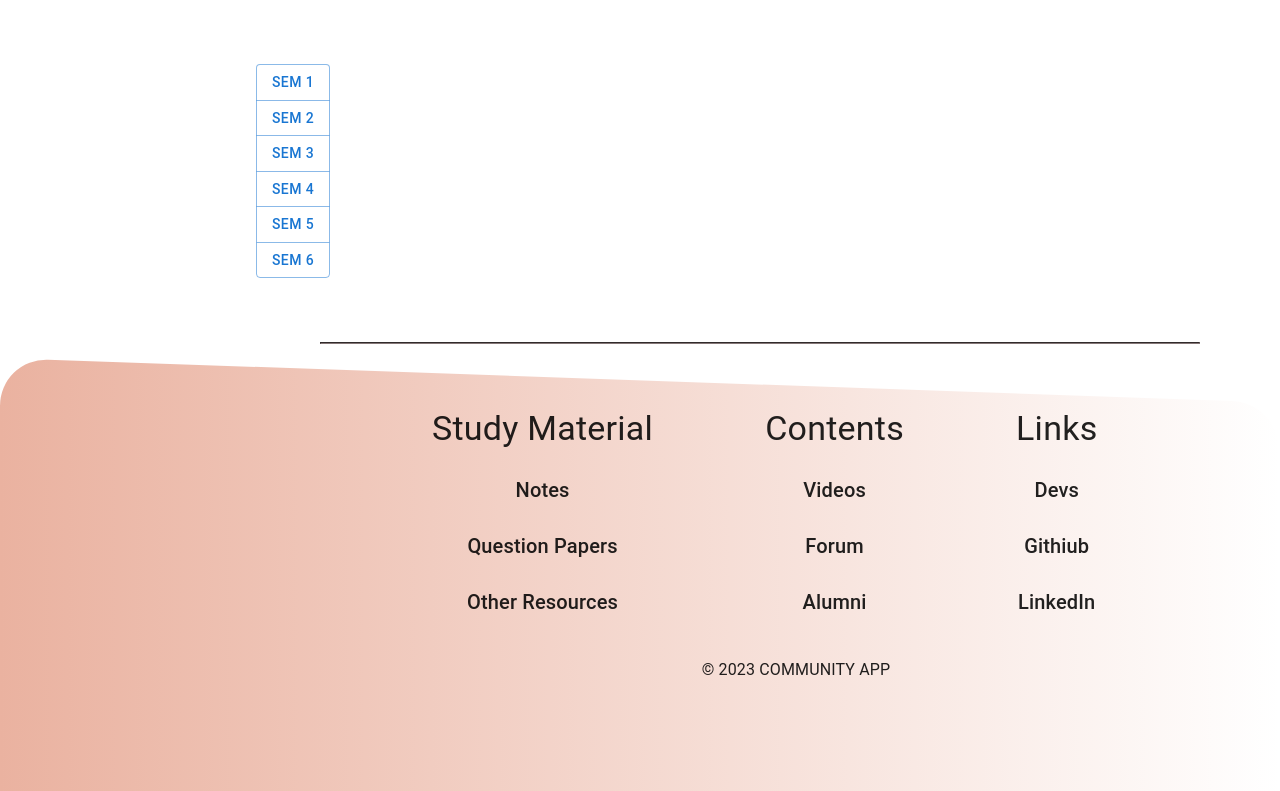
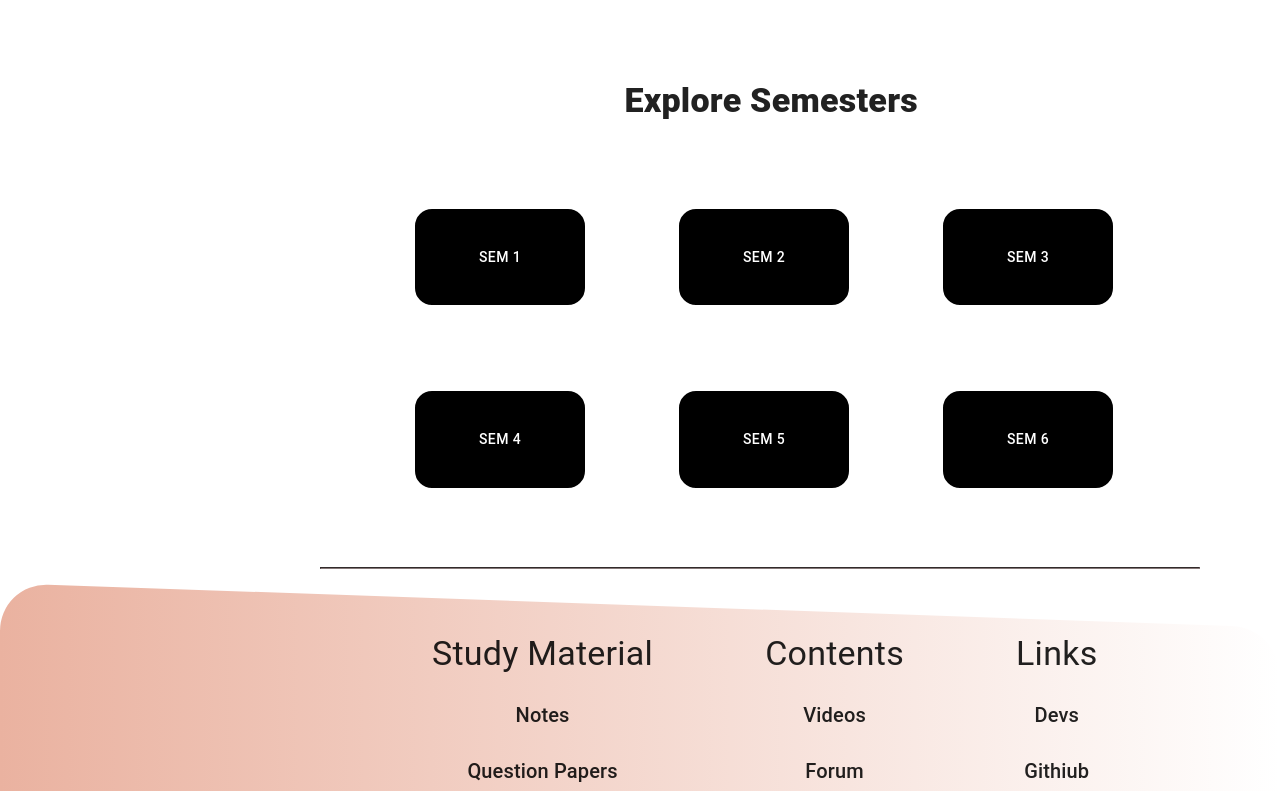
Before and after one commit to humma-irshad/community-server-frontend, a Next.js app: page /department/arabic in a window 1280 px wide. Shown: the top 791 px of the page. Built offline with nearby package versions, Linux system fonts and the light colour scheme.

Commit message:
Style department page

```diff
--- a/src/components/DepartmentPage/Index.tsx
+++ b/src/components/DepartmentPage/Index.tsx
@@ -1,11 +1,11 @@
 "use client";
 
+import { useState, useEffect } from "react";
+import { Button, Grid, Typography } from "@mui/material";
+import { useRouter } from "next/navigation";
+
+import { DeptBox, DeptGrid, StyledDeptButton } from "./index.style";
 import departmnets from "@/lib/DeptNames.json";
-import { useState, useEffect } from "react";
-import Button from "@mui/material/Button";
-import ButtonGroup from "@mui/material/ButtonGroup";
-import { Box } from "@mui/material";
-import { useRouter } from "next/navigation";
 
 const DepartmentPage = () => {
   const router = useRouter();
@@ -20,7 +20,7 @@ const DepartmentPage = () => {
   const [currentUrl, setCurrentUrl] = useState("");
 
   const reDirect = (number: number) => {
-    router.push(`/department/${currentUrl}/Semester${number}`);
+    router.push(`/department/${currentUrl}/semester${number}`);
   };
 
   useEffect(() => {
@@ -35,29 +35,31 @@ const DepartmentPage = () => {
   for (let i = 1; i <= numberofButtons; i++) {
     buttons.push(
       <Button
+        sx={{ color: "primary.contrastText" }}
         key={`${i}`}
         onClick={() => {
           const number = i;
           reDirect(number);
         }}
       >
-        {` Sem ${i}`}
+        {` sem ${i}`}
       </Button>
     );
   }
+
   return (
-    <Box
-      sx={{
-        ml: 32,
-      }}
-    >
-      <ButtonGroup
-        orientation="vertical"
-        aria-label="vertical outlined button group"
-      >
-        {buttons}
-      </ButtonGroup>
-    </Box>
+    <DeptBox>
+      <Typography align="center" paragraph={true} variant="h4" fontWeight={800}>
+        Explore Semesters
+      </Typography>
+      <DeptGrid container>
+        {buttons.map((button, index) => (
+          <Grid ml={"4rem"} item key={index}>
+            <StyledDeptButton key={index}>{button}</StyledDeptButton>
+          </Grid>
+        ))}
+      </DeptGrid>
+    </DeptBox>
   );
 };
 
--- /dev/null
+++ b/src/components/DepartmentPage/index.style.tsx
@@ -0,0 +1,47 @@
+import { Box, Button, Grid, styled } from "@mui/material";
+// import { LinkProps } from "next/link";
+
+export const DeptBox = styled(Box)(({ theme }) => ({
+  marginTop: "1rem",
+  marginLeft: "21rem",
+  [theme.breakpoints.up("md")]: {
+    width: "68%",
+  },
+  [theme.breakpoints.down("md")]: {
+    marginLeft: "22rem",
+    width: "18%",
+  },
+  [theme.breakpoints.down("lg")]: {
+    marginLeft: "22rem",
+    width: "14%",
+  },
+}));
+
+export const DeptGrid = styled(Grid)(({ theme }) => ({
+  marginBottom: "2rem",
+  [theme.breakpoints.up("md")]: {
+    width: "70",
+  },
+  [theme.breakpoints.down("md")]: {
+    width: "38",
+  },
+}));
+
+export const StyledDeptButton = styled(Button)(() => ({
+  display: "flex",
+  justifyContent: "center",
+  color: "white",
+  textDecoration: "none",
+  transition: "transform 0.3s",
+  "&:hover": {
+    transform: "translateY(-20px)",
+    borderColor: "white",
+    backgroundColor: "#000",
+  },
+  padding: "30px",
+  marginTop: "3.5rem",
+  border: "15px solid ",
+  width: "12.5rem",
+  borderRadius: "2rem",
+  backgroundColor: "black",
+}));
```
